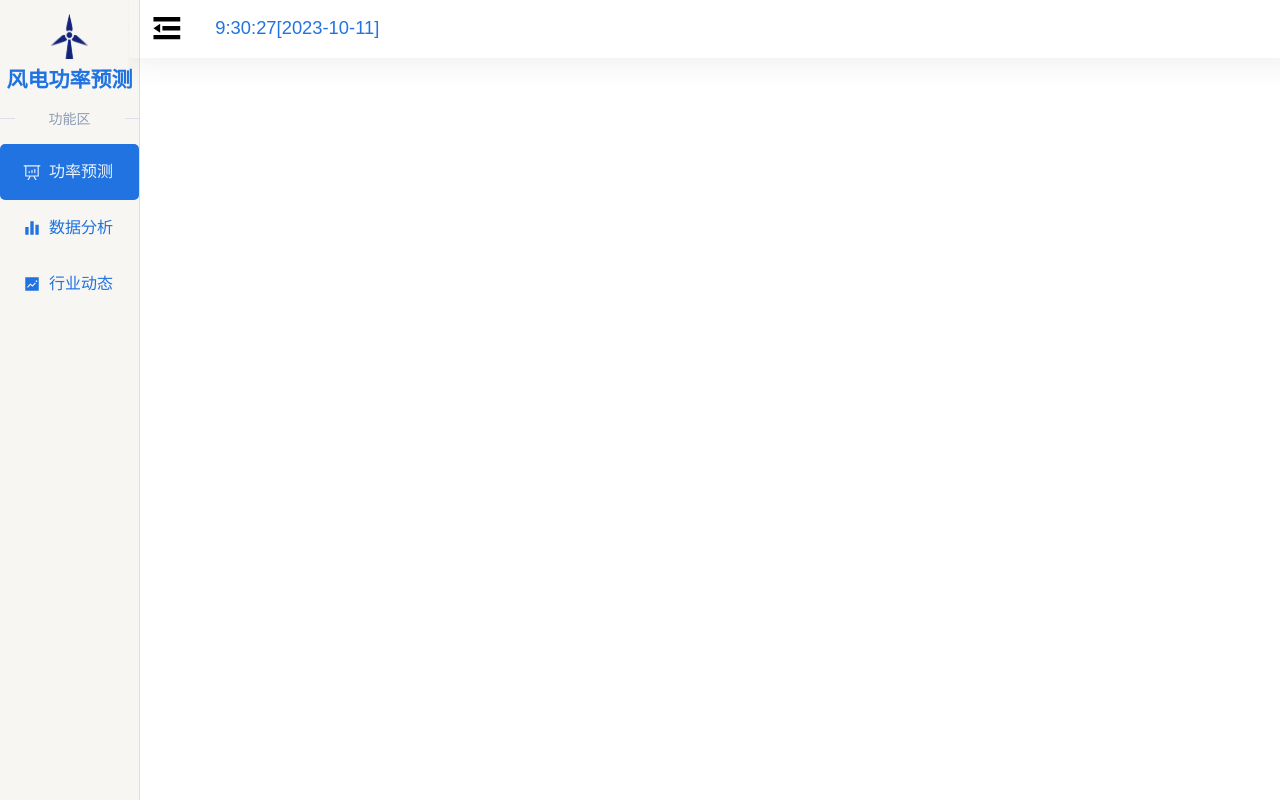
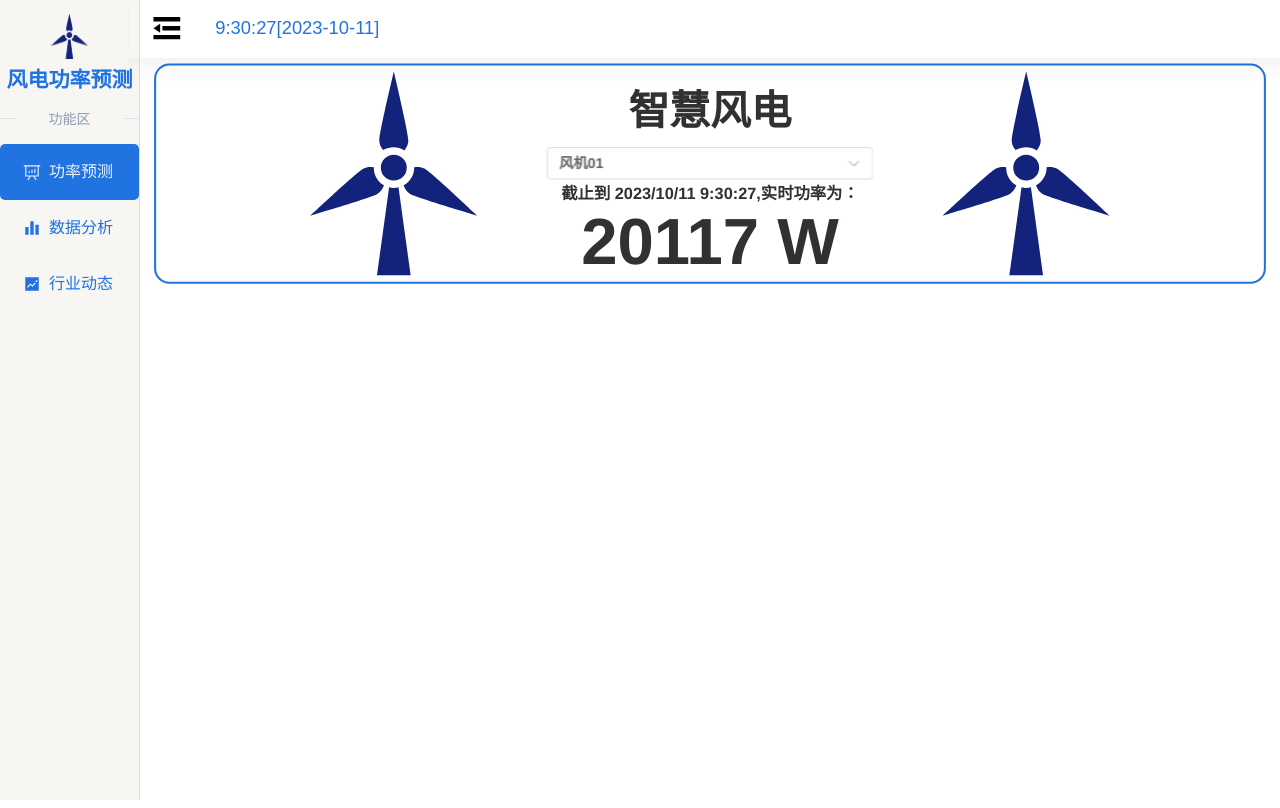
Before and after one commit to electronic-pig/WP-forecast, a Vue app in the folder frontend/: page /PowerPredict in a window 1280 px wide. Built offline with nearby package versions, Linux system fonts and the light colour scheme.

Commit message:
新增功率预测部分样式

```diff
--- /dev/null
+++ b/frontend/src/components/realtimePower.vue
@@ -0,0 +1,131 @@
+<template>
+  <el-card class="custom-card" shadow="hover">
+    <div class="centered-container">
+      <div class="logo left-logo">
+        <img src="@/assets/image/logo/logo.svg" alt="Left Logo" />
+      </div>
+      <div class="content text-center">
+        <h1 class="title">智慧风电</h1>
+        <el-select v-model="selectedWindTurbine" placeholder="请选择风机" class="custom-dropdown">
+          <el-option v-for="turbine in windTurbines" :key="turbine" :label="turbine" :value="turbine"></el-option>
+        </el-select>
+        <p class="text-center">
+          截止到 {{ lastUpdateTime }},实时功率为：<br>
+          <span class="power-data">{{ currentPower }} W</span>
+        </p>
+      </div>
+      <div class="logo right-logo">
+        <img src="@/assets/image/logo/logo.svg" alt="Right Logo" />
+      </div>
+    </div>
+  </el-card>
+</template>
+
+<script>
+export default {
+  data() {
+    return {
+      windTurbines: ['风机01', '风机02', '风机03', '风机04', '风机05', '风机06', '风机07', '风机08', '风机09', '风机10'],
+      selectedWindTurbine: '风机01',  // 默认选中风机01
+      currentPower: 0,
+      lastUpdateTime: ''
+    };
+  },
+  mounted() {
+    // Update power every 1 second
+    setInterval(this.updatePower, 1000);
+    // Initialize power and time immediately
+    this.updatePower();
+  },
+  methods: {
+    updatePower() {
+      // Generate random power change, not exceeding 100W each time
+      const powerChange = Math.floor(Math.random() * 201) - 100;
+      this.currentPower = Math.min(Math.max(this.currentPower + powerChange, 20000), 50000);
+
+      // Update the last power update time
+      const now = new Date();
+      const formattedTime = `${now.getFullYear()}/${now.getMonth() + 1}/${now.getDate()} ${now.getHours()}:${now.getMinutes()}:${now.getSeconds()}`;
+      this.lastUpdateTime = formattedTime;
+    }
+  }
+};
+</script>
+
+<style scoped>
+* {
+  padding: 0;
+  margin: 0;
+}
+
+.custom-card {
+  border: 2px solid var(--theme--color);
+  border-radius: 15px;
+  margin: 5px;
+  --el-card-padding: 2px;
+}
+
+.custom-card:hover {
+  transform: scale(1.01);
+  /* 鼠标悬浮时放大1.01倍 */
+  box-shadow: 0 8px 16px rgba(0, 0, 0, 0.2);
+  /* 添加阴影效果 */
+}
+
+.centered-container {
+  display: flex;
+  justify-content: center;
+  /* 主轴居中对齐 */
+  align-items: center;
+  /* 交叉轴居中对齐 */
+}
+
+.custom-dropdown {
+  width: 320px;
+  /* 调整下拉框的宽度为400像素，可以根据需要进行调整 */
+  text-align: center;
+}
+
+.power-data {
+  font-size: 64px;
+  font-weight: bold;
+  display: block;
+  margin: auto;
+}
+
+.title {
+  font-size: 40px;
+  /* 调整标题字体大小 */
+  margin: 10px 0;
+}
+
+.left-logo,
+.right-logo {
+  width: 200px;
+  /* 调整logo宽度 */
+  display: flex;
+  align-items: center;
+  /* 垂直居中 */
+}
+
+.left-logo img,
+.right-logo img {
+  width: 100%;
+  /* 确保图片填充整个logo容器 */
+}
+
+.left-logo {
+  margin-right: 50px;
+  /* 设置左侧logo的右边距 */
+}
+
+.right-logo {
+  margin-left: 50px;
+  /* 设置右侧logo的左边距 */
+}
+
+.text-center {
+  text-align: center;
+  /* 文本内容居中对齐 */
+  font-weight: bold;
+}</style>
--- a/frontend/src/views/PowerPredict.vue
+++ b/frontend/src/views/PowerPredict.vue
@@ -16,6 +16,7 @@
             <TabTime />
           </el-row>
         </el-header>
+        <realtimePower />
       </el-main>
     </el-container>
   </el-container>
@@ -25,12 +26,14 @@
 import "@/assets/css/app.css";
 import AsideVue from "@/components/AsideVue";
 import TabTime from "@/components/TabTime";
+import realtimePower from '@/components/realtimePower';
 
 export default {
   name: "PowerPredict",
   components: {
     AsideVue,
     TabTime,
+    realtimePower
   },
   data() {
     return {
@@ -65,7 +68,6 @@ export default {
   overflow-x: hidden;
 }
 
-
 .platform-header {
   left: -20px;
   width: 105%;
```
Also changed, not shown: frontend/src/assets/image/logo/logo.svg (added).
